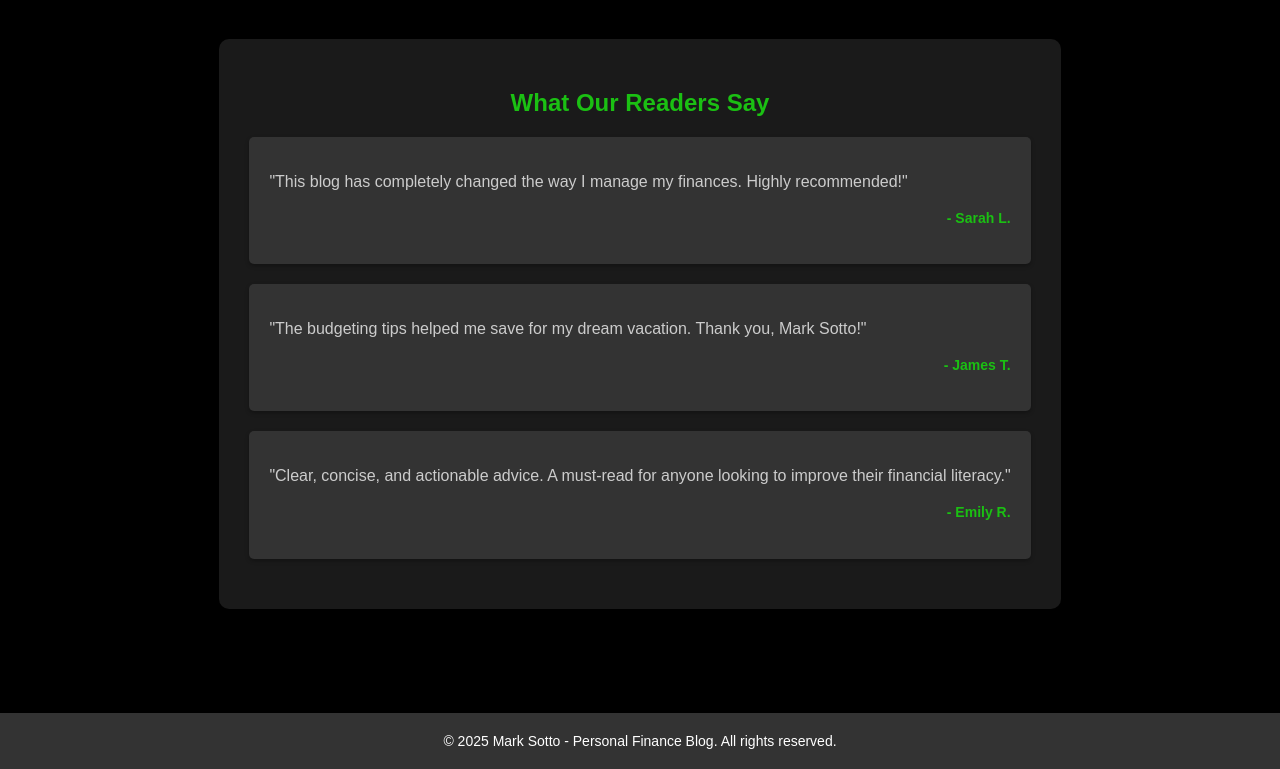
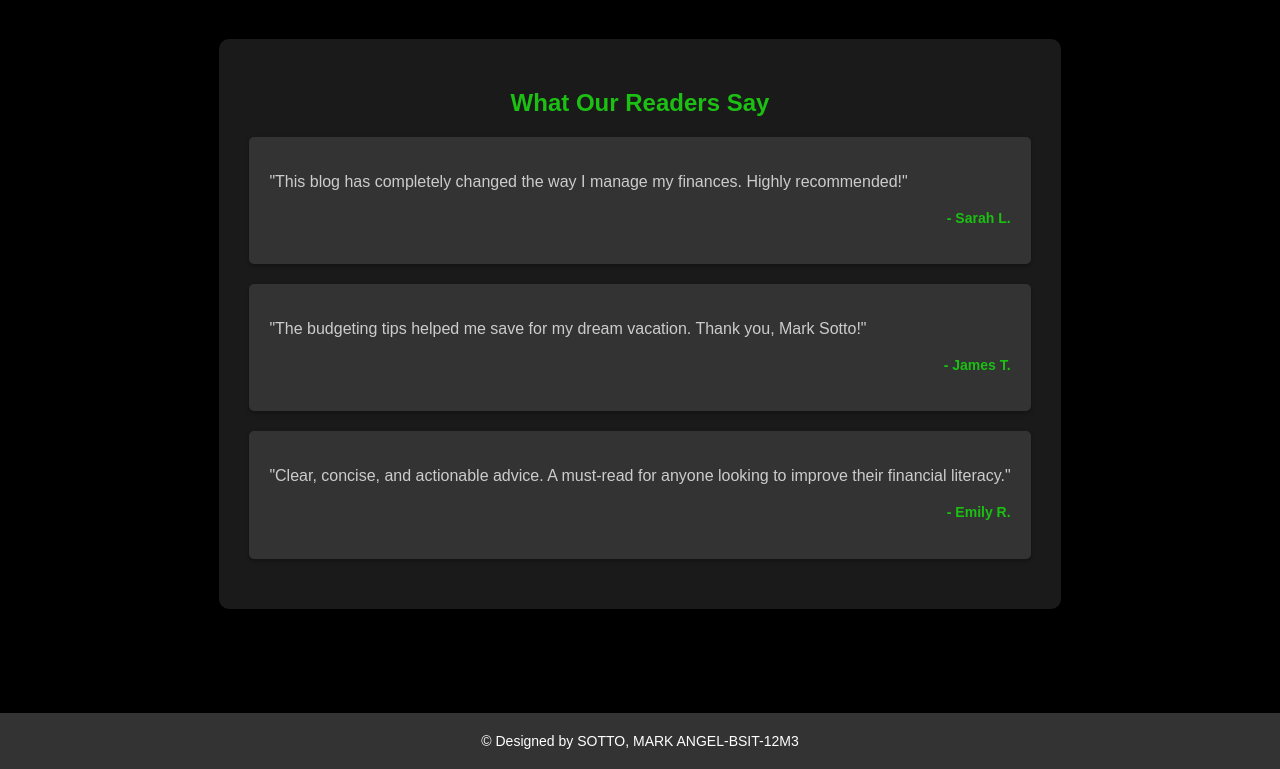
Before and after one commit to Matthewlopez13/marky, a plain HTML site: page testimonials.html in a window 1280 px wide. Shown: the part 31-800 px from the top of the page. Drawn offline with Linux system fonts and the light colour scheme.

Commit message:
Update testimonials.html

```diff
--- a/testimonials.html
+++ b/testimonials.html
@@ -131,7 +131,7 @@
     </section>
 
     <footer>
-        <p>&copy; 2025 Mark Sotto - Personal Finance Blog. All rights reserved.</p>
+        <p>&copy; Designed by SOTTO, MARK ANGEL-BSIT-12M3</p>
     </footer>
 </body>
 </html>
```
